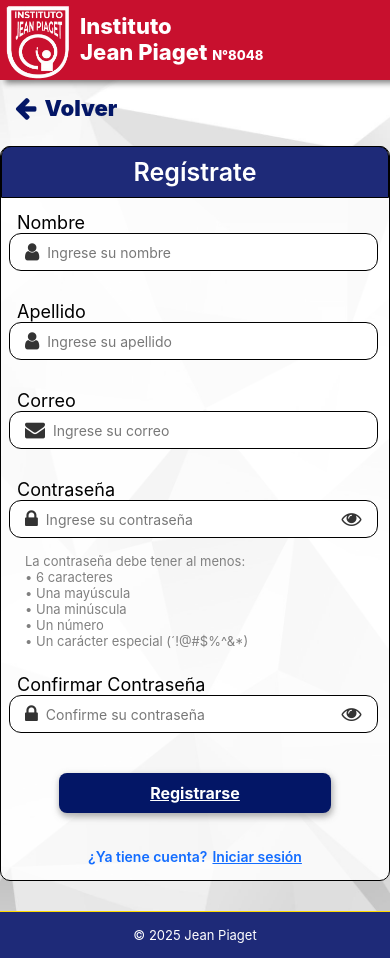
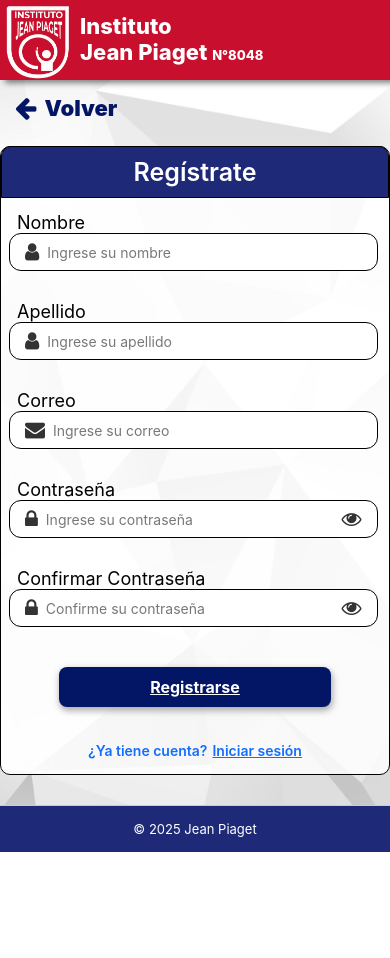
Before and after one commit to Matias-Mamani-CMD/desarrollo-movil, a React Native app: screen /SignUp in a window 390 px wide. After the commit the page ends 852 px from the top, so only its background shows below. Built offline with nearby package versions, Linux system fonts and the light colour scheme; no server answers.

Commit message:
mostrar requisitos de contraseña al seleccionar el input

```diff
--- a/screens/SignUp.js
+++ b/screens/SignUp.js
@@ -239,13 +239,11 @@ export default function SignUp({ navigation }) {
                 </View>
 
                 {/* Validación de contraseña */}
+                {(passwordFocused || password.length > 0) && (
                   <View style={styles.validationBox}>
                     <Text style={styles.validationText}>La contraseña debe tener al menos: </Text>
                     <Text
-                    style={[
-                      styles.validationText,
-                      validations.length && styles.valid,
-                    ]}
+                      style={[styles.validationText, validations.length && styles.valid]}
                     >
                     • 6 caracteres
                     </Text>
@@ -270,6 +268,7 @@ export default function SignUp({ navigation }) {
                     • Un carácter especial (´!@#$%^&*)
                     </Text>
                   </View>
+                )}
 
                   {/* Confirmar Contraseña */}
                   <Text style={styles.label}>Confirmar Contraseña</Text>
```
Lines whose indentation alone changed are shown as unchanged.
